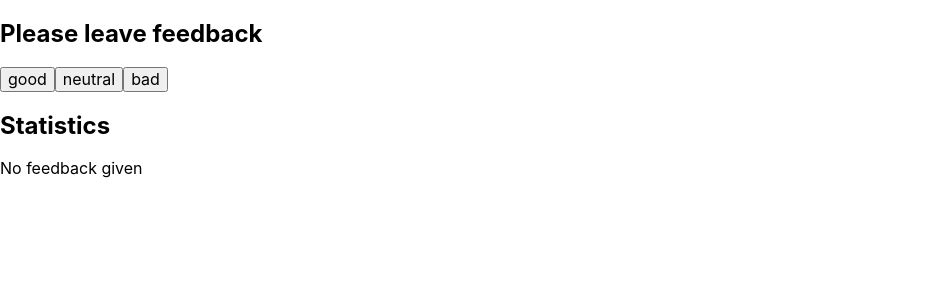
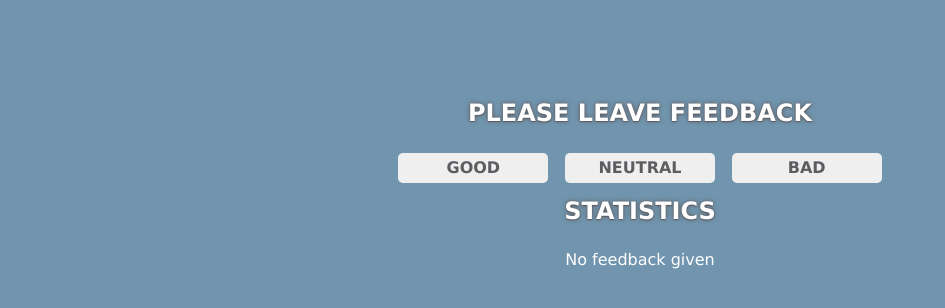
Before and after one commit to shvyrkova-maria/goit-react-hw-02-feedback, a React (Create React App) app: page / in a window 1280 px wide. Shown: the top 308 px of the page, without its empty margins (0-945 px from the left). Built offline with nearby package versions, Linux system fonts and the light colour scheme.

Commit message:
Add styles

```diff
--- a/src/components/FeedbackOptions/FeedbackOptions.jsx
+++ b/src/components/FeedbackOptions/FeedbackOptions.jsx
@@ -1,11 +1,13 @@
 import PropTypes from 'prop-types';
+import s from 'components/FeedbackOptions/FeedbackOptions.module.css';
 
 function FeedbackOptions({ options, onLeaveFeedback }) {
   return (
-    <div>
+    <div className={s.wrap}>
       {options.map(option => {
         return (
           <button
+            className={s.button}
             key={option}
             type="button"
             onClick={() => onLeaveFeedback(option)}
--- a/src/components/FeedbackOptions/FeedbackOptions.module.css
+++ b/src/components/FeedbackOptions/FeedbackOptions.module.css
@@ -0,0 +1,23 @@
+.wrap {
+  display: flex;
+  justify-content: space-around;
+  margin-bottom: 15px;
+}
+
+.button {
+  display: inline-block;
+  min-width: 150px;
+  padding: 5px 12px;
+  font-weight: 700;
+  color: var(--accent-color);
+  text-transform: uppercase;
+  border-radius: 5px;
+  border: 1px solid transparent;
+  cursor: pointer;
+}
+
+.button:hover,
+.button:focus {
+  color: var(--main-color);
+  box-shadow: 4px 3px 12px -1px var(--accent-color);
+}
--- a/src/components/Section/Section.jsx
+++ b/src/components/Section/Section.jsx
@@ -1,9 +1,10 @@
 import PropTypes from 'prop-types';
+import s from 'components/Section/Section.module.css';
 
 function Section({ title, children }) {
   return (
-    <section>
-      <h2>{title}</h2>
+    <section className={s.section}>
+      <h2 className={s.title}>{title}</h2>
       {children}
     </section>
   );
--- a/src/components/Section/Section.module.css
+++ b/src/components/Section/Section.module.css
@@ -0,0 +1,11 @@
+.section {
+  width: 500px;
+  text-align: center;
+}
+
+.title {
+  text-transform: uppercase;
+  padding-bottom: 25px;
+  text-shadow: 0px 1px 1px var(--accent-color), 0 0 1px var(--accent-color),
+    0 0 0.2em var(--accent-color);
+}
--- a/src/components/Statistics/Statistics.jsx
+++ b/src/components/Statistics/Statistics.jsx
@@ -1,9 +1,10 @@
 import PropTypes from 'prop-types';
 import StatsItem from 'components/StatsItem/StatsItem';
+import s from 'components/Statistics/Statistics.module.css';
 
 function Statistics({ positivePercentage = 0, ...props }) {
   return (
-    <ul>
+    <ul className={s.list}>
       {Object.entries(props).map(([key, value]) => {
         return <StatsItem key={key} option={key} value={value} />;
       })}
--- a/src/components/Statistics/Statistics.module.css
+++ b/src/components/Statistics/Statistics.module.css
@@ -0,0 +1,6 @@
+.list {
+  width: 100%;
+  padding: 10px;
+  background-color: var(--text-color);
+  box-shadow: 4px 3px 12px -1px var(--accent-color);
+}
--- a/src/components/StatsItem/StatsItem.jsx
+++ b/src/components/StatsItem/StatsItem.jsx
@@ -1,9 +1,10 @@
 import PropTypes from 'prop-types';
+import s from 'components/StatsItem/StatsItem.module.css';
 
 function StatsItem({ option, value }) {
   return (
-    <li>
-      <span>{option}</span>
+    <li className={s.item}>
+      <span className={s.option}>{option}:</span>
       <span>
         {value}
         {option === 'Positive feedback' ? '%' : ''}
--- a/src/components/StatsItem/StatsItem.module.css
+++ b/src/components/StatsItem/StatsItem.module.css
@@ -0,0 +1,21 @@
+.item {
+  display: inline-block;
+  width: 100%;
+  padding: 5px;
+  color: var(--accent-color);
+  border: 1px solid var(--main-color);
+}
+
+.item:hover {
+  background-color: hsla(206, 27%, 56%, 0.3);
+}
+
+.item:not(:last-child) {
+  border-bottom: none;
+}
+
+.option {
+  font-weight: 700;
+  text-transform: capitalize;
+  margin-right: 5px;
+}
--- a/src/index.css
+++ b/src/index.css
@@ -1,8 +1,31 @@
+:root {
+  --main-color: #7195ae;
+  --accent-color: #5d5c61;
+  --text-color: #fff;
+}
+
+#root {
+  display: flex;
+  flex-direction: column;
+  align-items: center;
+  padding-top: 100px;
+}
+
 body {
+  font-family: 'Verdana', sans-serif;
+  font-size: 16px;
   margin: 0;
-  font-family: -apple-system, BlinkMacSystemFont, 'Segoe UI', 'Roboto', 'Oxygen',
-    'Ubuntu', 'Cantarell', 'Fira Sans', 'Droid Sans', 'Helvetica Neue',
-    sans-serif;
-  -webkit-font-smoothing: antialiased;
-  -moz-osx-font-smoothing: grayscale;
+  background-color: var(--main-color);
+  color: var(--text-color);
 }
+
+ul {
+  list-style: none;
+  padding: 0;
+  margin: 0;
+}
+
+h2,
+p {
+  margin: 0;
+}
```
